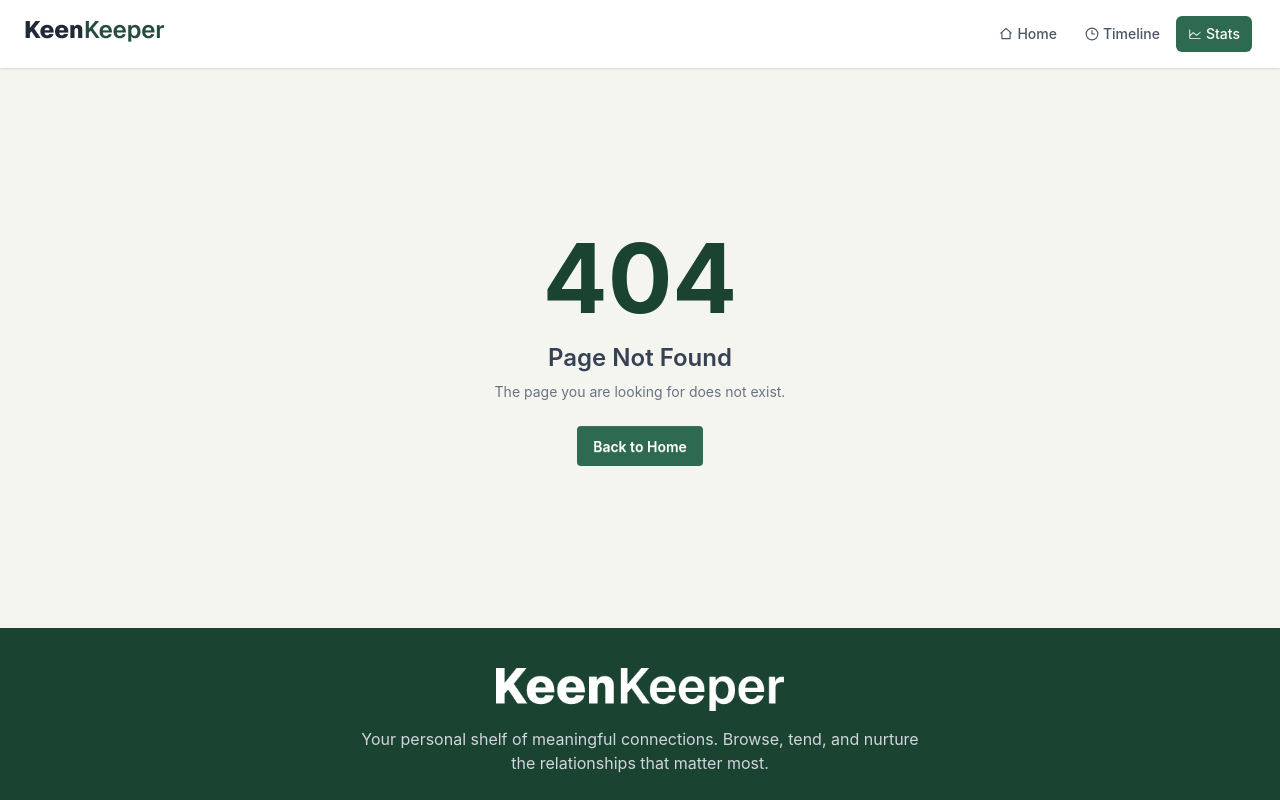
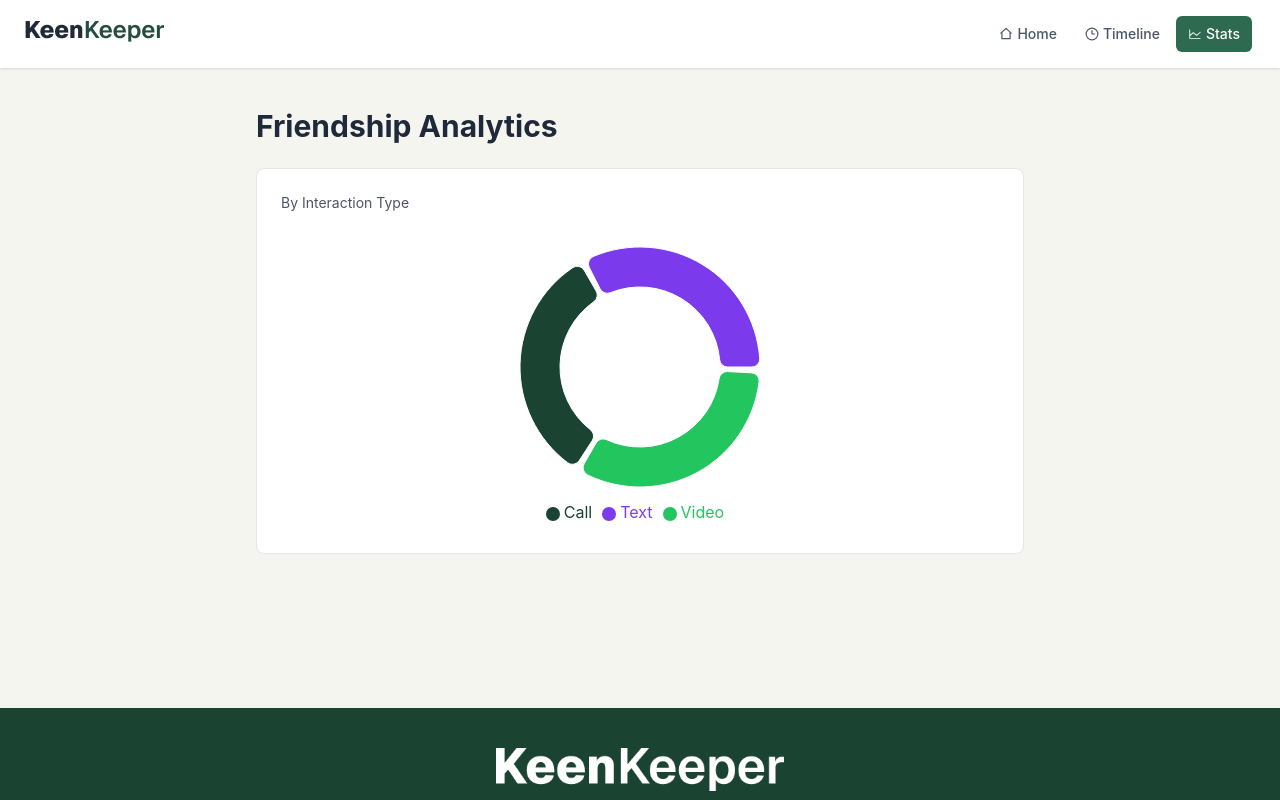
Before and after one commit to asif404-error/my-seventh-assignment, a React (Vite) app: page /stats in a window 1280 px wide. Shown: the top 800 px of the page. Built offline with nearby package versions, Linux system fonts and the light colour scheme.

Commit message:
Stats file opened under pages folder and Stats.jsx file successfully completed and Added. A few mistake founded and fixed it carefully.

```diff
--- a/package.json
+++ b/package.json
@@ -16,6 +16,7 @@
     "react-icons": "^5.6.0",
     "react-router": "^7.14.1",
     "react-toastify": "^11.0.5",
+    "recharts": "^3.8.1",
     "tailwindcss": "^4.2.2"
   },
   "devDependencies": {
--- a/src/components/friendDetails/FriendDetailsR.jsx
+++ b/src/components/friendDetails/FriendDetailsR.jsx
@@ -19,7 +19,7 @@ const FriendDetailsR = ({ friend, interactions, setInteractions }) => {
       }),
     };
     setInteractions([newEntry, ...interactions]);
-    toast.success(`${type} with ${friend.name} logged!`);
+    toast.success(`${type} with ${friend.name}`);
   };
 
   return (
--- a/src/main.jsx
+++ b/src/main.jsx
@@ -9,6 +9,7 @@ import FriendDetails from "./pages/FriendDetails";
 import { TimelineProvider } from "./context/TimelineProvider";
 import ErrorText from "./pages/ErrorText";
 import Timeline from "./pages/Timeline";
+import Stats from "./pages/Stats";
 
 const router = createBrowserRouter([
   {
@@ -28,6 +29,10 @@ const router = createBrowserRouter([
         element: <Timeline />,
       },
       {
+        path: "stats",
+        element: <Stats />,
+      },
+      {
         path: "*",
         element: <ErrorText />,
       },
--- /dev/null
+++ b/src/pages/Stats.jsx
@@ -0,0 +1,62 @@
+import React from "react";
+import { useTimeline } from "../context/TimelineProvider";
+import {
+  Cell,
+  Legend,
+  Pie,
+  PieChart,
+  ResponsiveContainer,
+  Tooltip,
+} from "recharts";
+
+const COLORS = ["#7c3aed", "#1b4332", "#22c55e"];
+
+const Stats = () => {
+  const { interactions } = useTimeline();
+
+  const callCount = interactions.filter((i) => i.type === "Call").length;
+  const textCount = interactions.filter((i) => i.type === "Text").length;
+  const videoCount = interactions.filter((i) => i.type === "Video").length;
+
+  const data = [
+    { name: "Text", value: textCount || 1 },
+    { name: "Call", value: callCount || 1 },
+    { name: "Video", value: videoCount || 1 },
+  ];
+
+  return (
+    <div className="bg-[#f5f5f0] md:min-h-[80vh] ">
+      <div className="max-w-3xl mx-auto  pt-10">
+        <h1 className="text-3xl font-bold text-gray-800 mb-6">
+          Friendship Analytics
+        </h1>
+
+        <div className="bg-white border border-gray-200 rounded-lg p-6">
+          <p className="text-sm text-gray-600 mb-4">By Interaction Type</p>
+          <ResponsiveContainer width="100%" height={300}>
+            <PieChart>
+              <Pie
+                data={data}
+                cx="50%"
+                cy="50%"
+                innerRadius={80}
+                outerRadius={120}
+                dataKey="value"
+                paddingAngle={3}
+                cornerRadius={8}
+              >
+                {data.map((entry, index) => (
+                  <Cell key={`cell-${index}`} fill={COLORS[index]} />
+                ))}
+              </Pie>
+              <Tooltip />
+              <Legend iconType="circle" />
+            </PieChart>
+          </ResponsiveContainer>
+        </div>
+      </div>
+    </div>
+  );
+};
+
+export default Stats;
```
Also changed, not shown: 1 other file (tests, documents, lock files or other folders).
